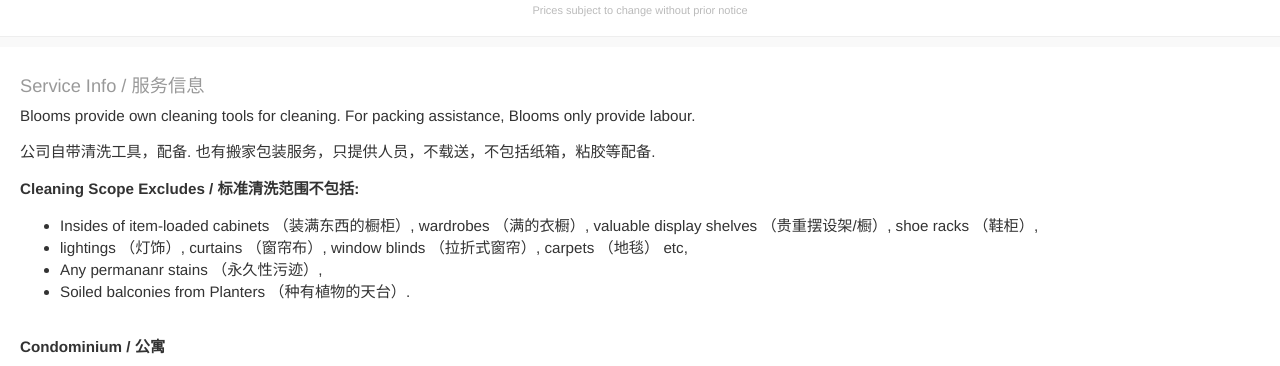
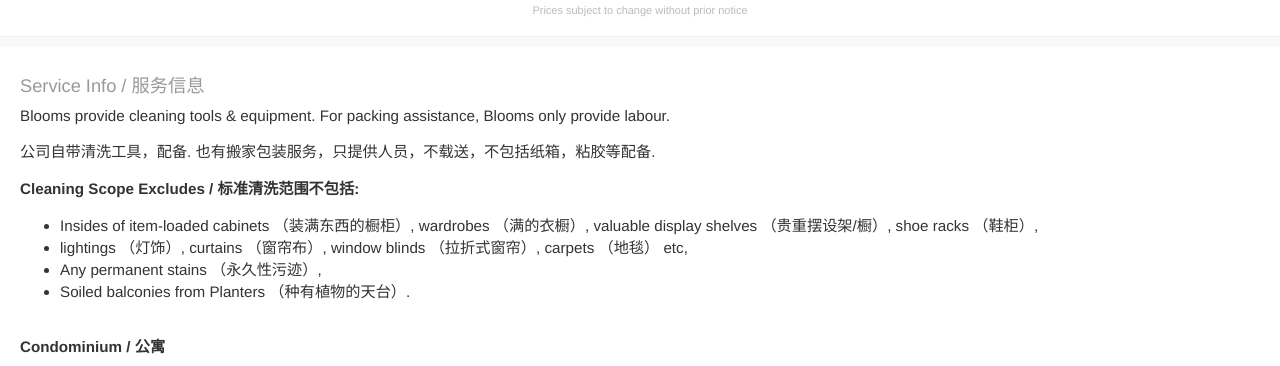
Before and after one commit to blooms-singapore/pages, a Jekyll site: the page built from en/services/myr/cleaning-standard.html, in a window 1280 px wide. Shown: the part 650-1016 px from the top of the page. Built offline with Jekyll 4.4.1, drawn with Linux system fonts in a browser that asks for light colours.

Commit message:
Update cleaning-standard.html

```diff
--- a/en/services/myr/cleaning-standard.html
+++ b/en/services/myr/cleaning-standard.html
@@ -37,7 +37,7 @@
   <div class="service-info">
     <h4 class="service-title">Service Info / 服务信息</h4>
     <p>
-      Blooms provide own cleaning tools for cleaning. For packing assistance, Blooms only provide labour.
+      Blooms provide cleaning tools & equipment. For packing assistance, Blooms only provide labour.
       <p>
         公司自带清洗工具，配备. 也有搬家包装服务，只提供人员，不载送，不包括纸箱，粘胶等配备.
         <p>
@@ -46,7 +46,7 @@
         <ul>
           <li>Insides of item-loaded cabinets （装满东西的橱柜）, wardrobes （满的衣橱）, valuable display shelves （贵重摆设架/橱）, shoe racks （鞋柜）,</li>
           <li>lightings （灯饰）, curtains （窗帘布）, window blinds （拉折式窗帘）, carpets （地毯） etc,</li>
-          <li>Any permananr stains （永久性污迹）,</li>
+          <li>Any permanent stains （永久性污迹）,</li>
           <li>Soiled balconies from Planters （种有植物的天台）.</li>
           </ul>
         <br>
```
